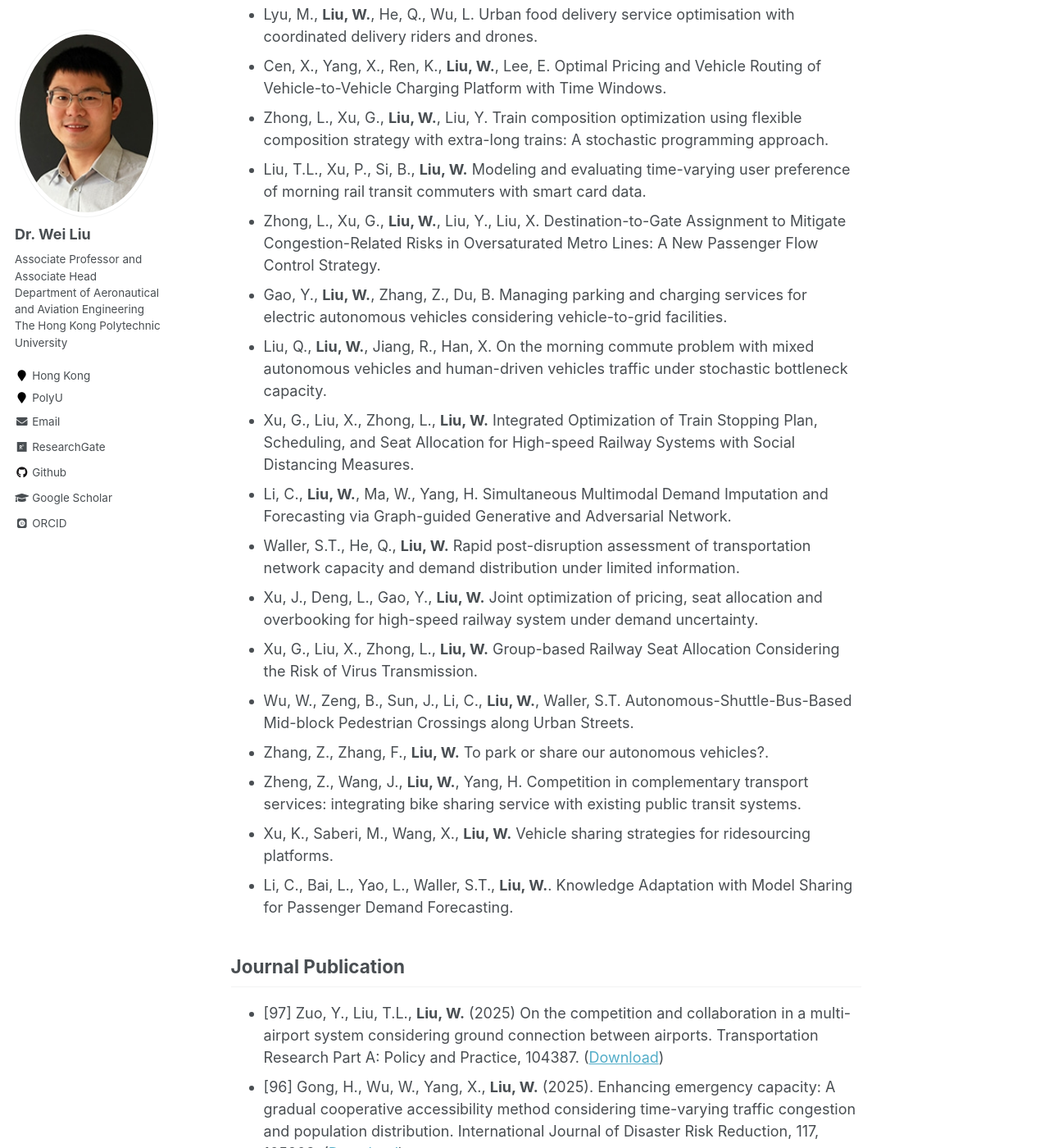
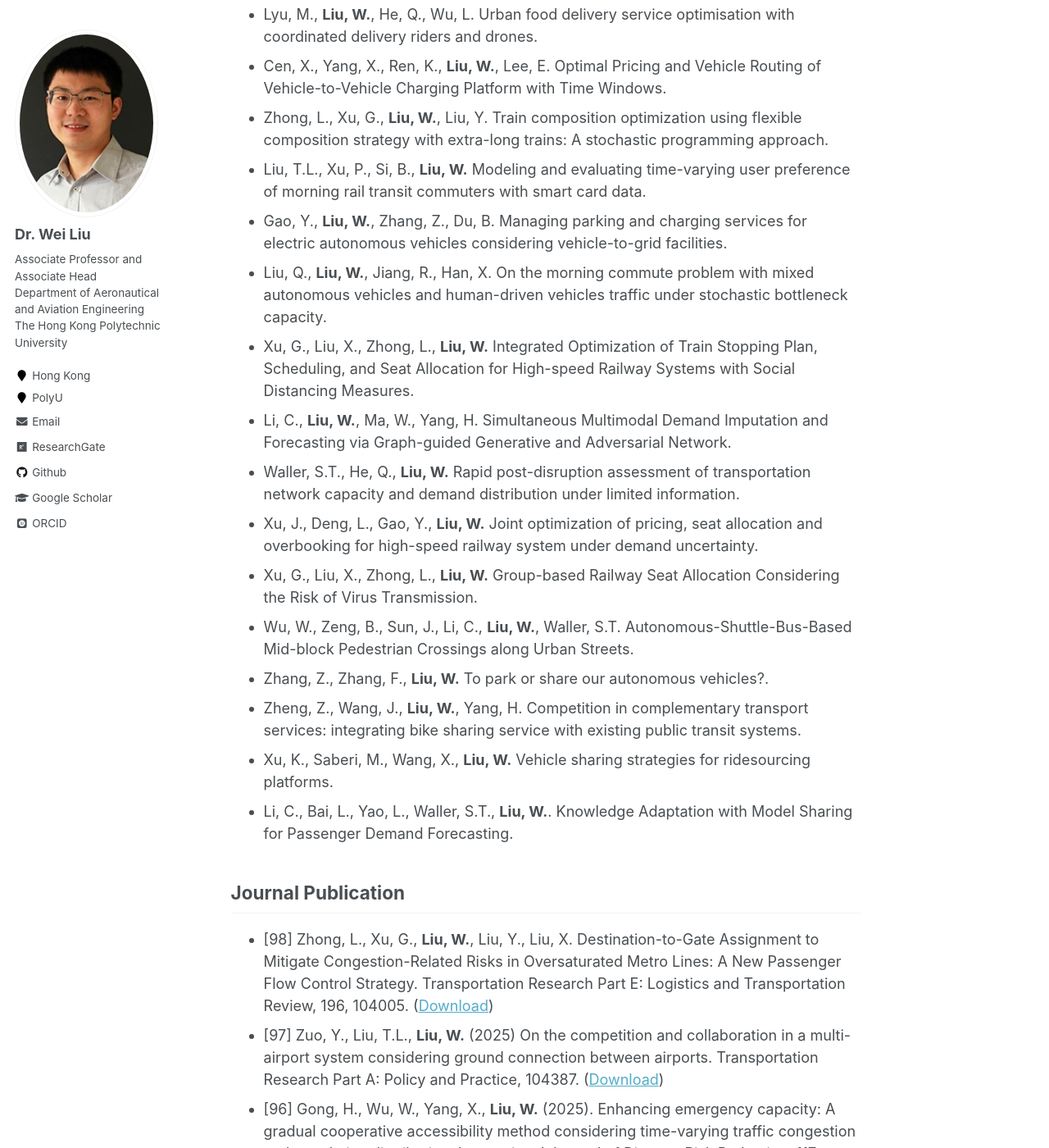
Before and after one commit to weiliu2016/weiliu2016.github.io, a Jekyll site: the page built from _pages/publications.md, in a window 1280 px wide and 1400 px high, scrolled down 1566 px. Shown: the whole window at 82% size. Built offline with Jekyll 4.4.1, drawn with Linux system fonts in a browser that asks for light colours; some web fonts are replaced; formulas are drawn with MathJax 3; part of the change alters nothing that is shown.

Commit message:
Update publications.md

```diff
--- a/_pages/publications.md
+++ b/_pages/publications.md
@@ -43,7 +43,6 @@ Selected Working Papers
 - Cen, X., Yang, X., Ren, K., **Liu, W.**, Lee, E. Optimal Pricing and Vehicle Routing of Vehicle-to-Vehicle Charging Platform with Time Windows.
 - Zhong, L., Xu, G., **Liu, W.**, Liu, Y. Train composition optimization using flexible composition strategy with extra-long trains: A stochastic programming approach.
 - Liu, T.L., Xu, P., Si, B., **Liu, W.** Modeling and evaluating time-varying user preference of morning rail transit commuters with smart card data.
-- Zhong, L., Xu, G., **Liu, W.**, Liu, Y., Liu, X. Destination-to-Gate Assignment to Mitigate Congestion-Related Risks in Oversaturated Metro Lines: A New Passenger Flow Control Strategy.
 - Gao, Y., **Liu, W.**, Zhang, Z., Du, B. Managing parking and charging services for electric autonomous vehicles considering vehicle-to-grid facilities.
 - Liu, Q., **Liu, W.**, Jiang, R., Han, X. On the morning commute problem with mixed autonomous vehicles and human-driven vehicles traffic under stochastic bottleneck capacity.
 - Xu, G., Liu, X., Zhong, L., **Liu, W.** Integrated Optimization of Train Stopping Plan, Scheduling, and Seat Allocation for High-speed Railway Systems with Social Distancing Measures.
@@ -59,6 +58,7 @@ Selected Working Papers
 
 Journal Publication
 ----------
+* [98] Zhong, L., Xu, G., **Liu, W.**, Liu, Y., Liu, X. Destination-to-Gate Assignment to Mitigate Congestion-Related Risks in Oversaturated Metro Lines: A New Passenger Flow Control Strategy. Transportation Research Part E: Logistics and Transportation Review, 196, 104005. ([Download](https://doi.org/10.1016/j.tre.2025.104005))
 * [97] Zuo, Y., Liu, T.L., **Liu, W.** (2025) On the competition and collaboration in a multi-airport system considering ground connection between airports. Transportation Research Part A: Policy and Practice, 104387. ([Download](https://doi.org/10.1016/j.tra.2025.104387))
 * [96] Gong, H., Wu, W., Yang, X., **Liu, W.** (2025). Enhancing emergency capacity: A gradual cooperative accessibility method considering time-varying traffic congestion and population distribution. International Journal of Disaster Risk Reduction, 117, 105203. ([Download](https://doi.org/10.1016/j.ijdrr.2025.105203))
 * [95] Zhang, C., Jin, Z., Ng, K., Tang, T., Zhang, F., **Liu, W.** (2025) Predictive and prescriptive analytics for robust airport gate assignment planning in airside operations under uncertainty. Transportation Research Part E: Logistics and Transportation Review, 195, 103963. ([Download](https://doi.org/10.1016/j.tre.2025.103963))
```
